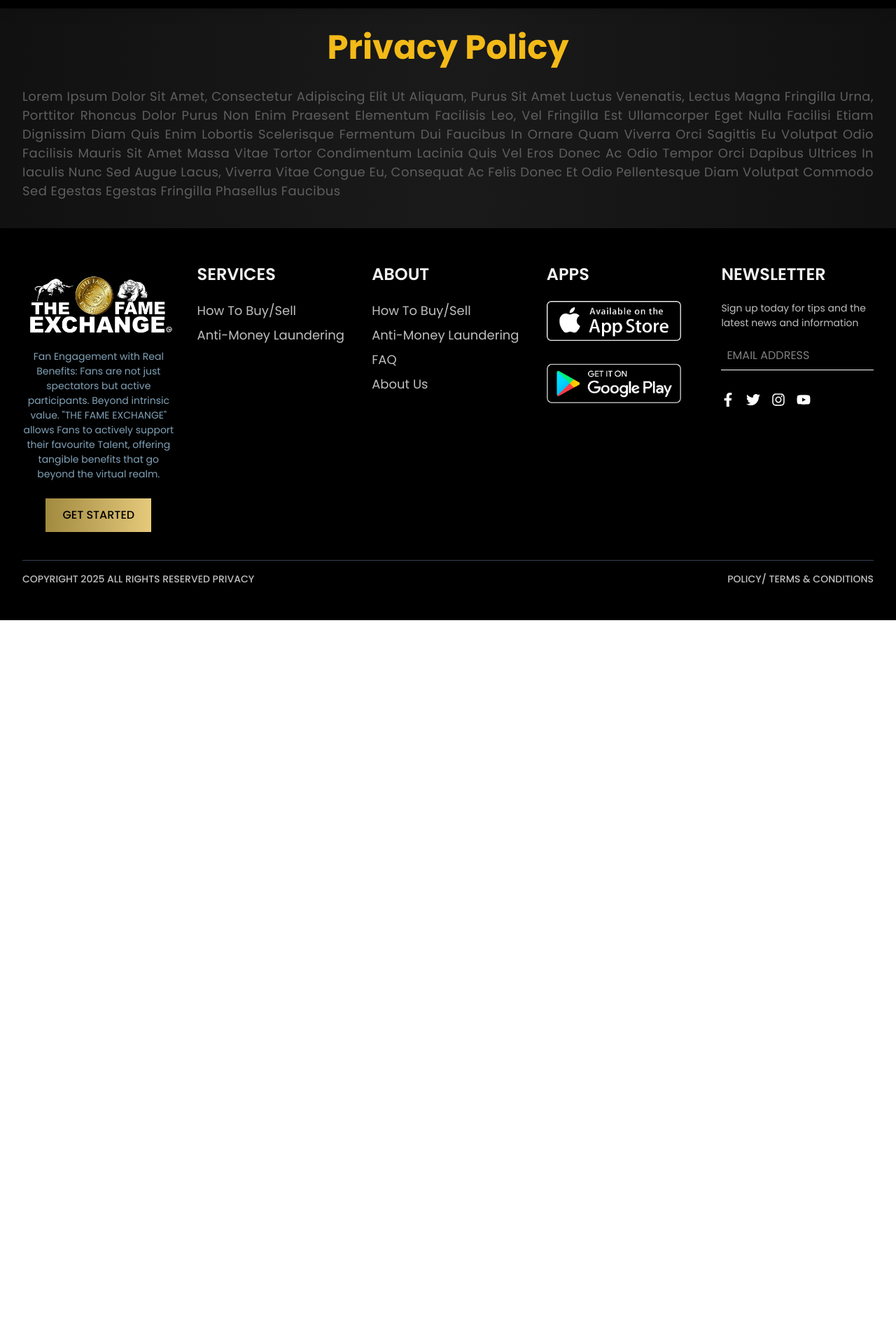
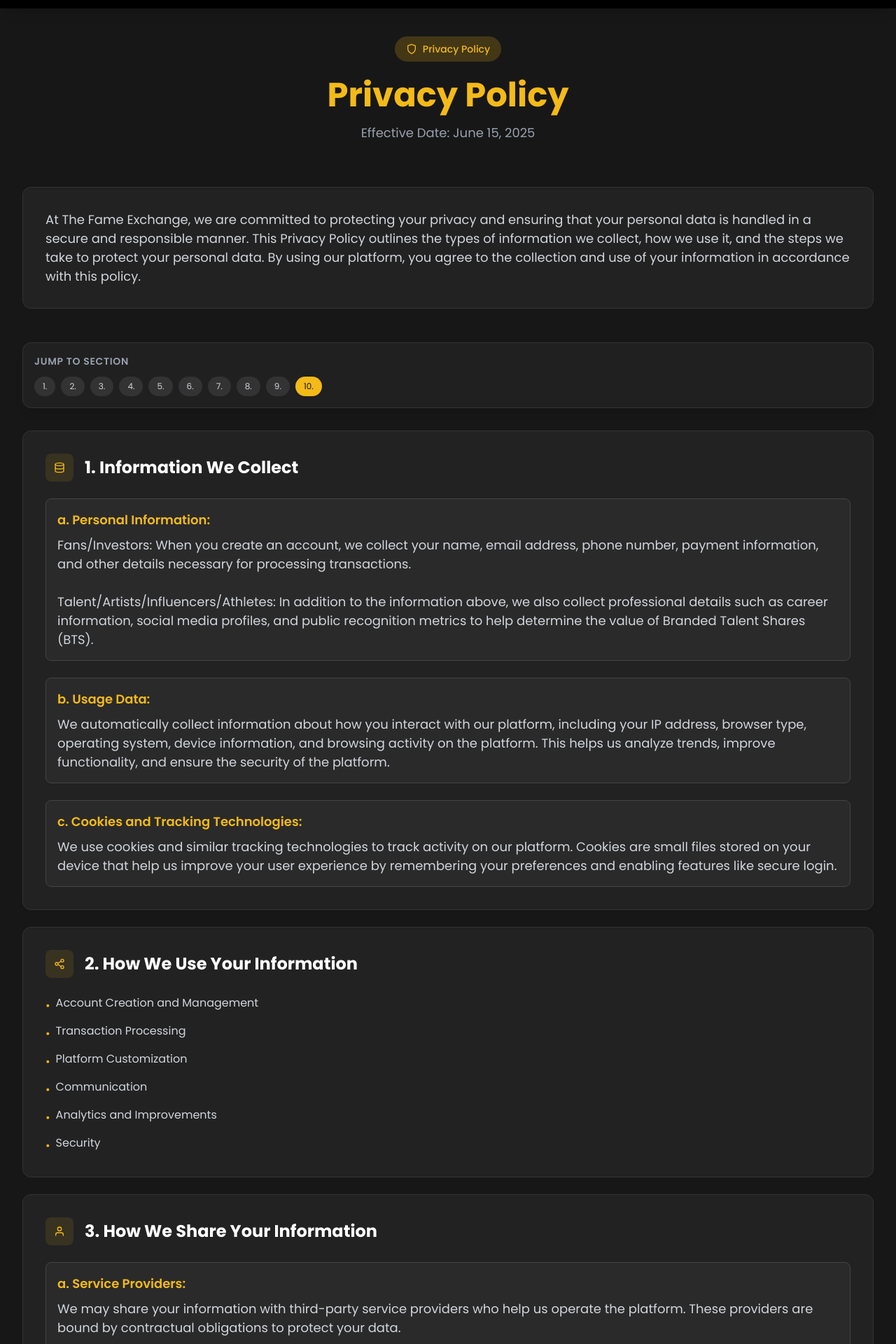
Before and after one commit to anchormediany-dev/fameexchangeReact, a React (Vite) app: page /privacy-policy in a window 1280 px wide. Shown: the part 60-1980 px from the top of the page at 70% size. Before the commit the page ends 946 px from the top, so only its background shows below. Built offline with nearby package versions, Linux system fonts and the light colour scheme.

Commit message:
Add the design of the privacy policy page

```diff
--- a/src/pages/privacy_policy/PrivacyPolicy.jsx
+++ b/src/pages/privacy_policy/PrivacyPolicy.jsx
@@ -1,35 +1,269 @@
+import { useState, useEffect } from "react";
+import {
+  FiShield,
+  FiDatabase,
+  FiUser,
+  FiShare2,
+  FiClock,
+  FiLock,
+  FiLink,
+  FiMail,
+} from "react-icons/fi";
 import Navbar from "../../components/Navbar";
 import Footer from "../../components/Footer";
+import MotionPageWrapper from "../../components/MotionPageWrapper";
 
 const PrivacyPolicy = () => {
+  const [activeSection, setActiveSection] = useState("information-collected");
+
+  const sections = [
+    {
+      id: "information-collected",
+      title: "1. Information We Collect",
+      icon: <FiDatabase className="text-[#F3BA18]" />,
+      content: [
+        {
+          subtitle: "a. Personal Information:",
+          text: `Fans/Investors: When you create an account, we collect your name, email address, phone number, payment information, and other details necessary for processing transactions.
+
+Talent/Artists/Influencers/Athletes: In addition to the information above, we also collect professional details such as career information, social media profiles, and public recognition metrics to help determine the value of Branded Talent Shares (BTS).`,
+        },
+        {
+          subtitle: "b. Usage Data:",
+          text: `We automatically collect information about how you interact with our platform, including your IP address, browser type, operating system, device information, and browsing activity on the platform. This helps us analyze trends, improve functionality, and ensure the security of the platform.`,
+        },
+        {
+          subtitle: "c. Cookies and Tracking Technologies:",
+          text: `We use cookies and similar tracking technologies to track activity on our platform. Cookies are small files stored on your device that help us improve your user experience by remembering your preferences and enabling features like secure login.`,
+        },
+      ],
+    },
+    {
+      id: "how-we-use",
+      title: "2. How We Use Your Information",
+      icon: <FiShare2 className="text-[#F3BA18]" />,
+      bullets: [
+        "Account Creation and Management",
+        "Transaction Processing",
+        "Platform Customization",
+        "Communication",
+        "Analytics and Improvements",
+        "Security",
+      ],
+    },
+    {
+      id: "how-we-share",
+      title: "3. How We Share Your Information",
+      icon: <FiUser className="text-[#F3BA18]" />,
+      content: [
+        {
+          subtitle: "a. Service Providers:",
+          text: `We may share your information with third-party service providers who help us operate the platform. These providers are bound by contractual obligations to protect your data.`,
+        },
+        {
+          subtitle: "b. Legal Compliance:",
+          text: `We may disclose your personal data if required to do so by law or in response to valid legal requests by public authorities.`,
+        },
+        {
+          subtitle: "c. Business Transfers:",
+          text: `If we are involved in a merger, acquisition, or sale of assets, your personal data may be transferred. We will notify you beforehand.`,
+        },
+      ],
+    },
+    {
+      id: "data-retention",
+      title: "4. Data Retention",
+      icon: <FiClock className="text-[#F3BA18]" />,
+      text: `We retain your personal data for as long as your account is active or as needed to provide services. Contact our support team to deactivate your account or request deletion.`,
+    },
+    {
+      id: "your-rights",
+      title: "5. Your Rights",
+      icon: <FiLock className="text-[#F3BA18]" />,
+      bullets: [
+        "Access",
+        "Rectification",
+        "Erasure",
+        "Objection",
+        "Portability",
+      ],
+      note: "To exercise these rights, contact us using the info below. We'll respond in accordance with data protection laws.",
+    },
+    {
+      id: "data-security",
+      title: "6. Data Security",
+      icon: <FiShield className="text-[#F3BA18]" />,
+      text: `We implement appropriate measures like encryption and firewalls. However, no online method is 100% secure.`,
+    },
+    {
+      id: "third-party",
+      title: "7. Third-Party Links",
+      icon: <FiLink className="text-[#F3BA18]" />,
+      text: `Our platform may link to third-party websites. We're not responsible for their privacy policies.`,
+    },
+    {
+      id: "children-privacy",
+      title: "8. Children's Privacy",
+      icon: <FiUser className="text-[#F3BA18]" />,
+      text: `We do not knowingly collect personal data from children under 13. If found, we will delete such data.`,
+    },
+    {
+      id: "policy-changes",
+      title: "9. Changes to This Policy",
+      icon: <FiClock className="text-[#F3BA18]" />,
+      text: `We may update this policy. Review periodically for updates.`,
+    },
+    {
+      id: "contact-us",
+      title: "10. Contact Us",
+      icon: <FiMail className="text-[#F3BA18]" />,
+      text: `The Fame Exchange
+Email: privacy@thefameexchange.com
+Phone: 1-800-123-4567
+Website: www.thefameexchange.com`,
+    },
+  ];
+
+  useEffect(() => {
+    const handleScroll = () => {
+      const sections = document.querySelectorAll(".policy-section");
+      sections.forEach((section) => {
+        const rect = section.getBoundingClientRect();
+        if (rect.top <= 150 && rect.bottom >= 150) {
+          setActiveSection(section.id);
+        }
+      });
+    };
+
+    window.addEventListener("scroll", handleScroll);
+    return () => window.removeEventListener("scroll", handleScroll);
+  }, []);
+
   return (
-    <div className="mt-10 lg:mt-16 flex flex-col min-h-screen">
+    <MotionPageWrapper>
+      <div className="min-h-screen bg-[#171717] text-white">
         <Navbar />
 
-      <div className="flex-grow py-10 bg-gradient-custom-vertical2 bg-gradient-custom-horizontal2">
-        <div className="container  mx-auto flex flex-col gap-8 px-4 sm:px-6 md:px-8 lg:px-12">
-          <h3 className="text-primary max-w-[1407px] text-2xl sm:text-3xl md:text-4xl lg:text-5xl text-center font-bold">
+        <div className="container mx-auto mt-10 lg:mt-16 px-4 sm:px-6 lg:px-8 py-12">
+          {/* Header */}
+          <div className="text-center mb-16">
+            <div className="inline-flex items-center px-4 py-2 rounded-full bg-[#F3BA18]/20 text-[#F3BA18] mb-6">
+              <FiShield className="mr-2" />
+              <span className="text-sm font-medium">Privacy Policy</span>
+            </div>
+            <h1 className="text-4xl md:text-5xl font-bold mb-4 text-[#F3BA18]">
               Privacy Policy
+            </h1>
+            <p className="text-xl text-gray-400">
+              Effective Date: June 15, 2025
+            </p>
+          </div>
+
+          {/* Introduction */}
+          <div className="bg-[#222222] rounded-xl p-8 mb-12 border border-[#333333]">
+            <p className="text-gray-300 text-lg leading-relaxed">
+              At The Fame Exchange, we are committed to protecting your privacy
+              and ensuring that your personal data is handled in a secure and
+              responsible manner. This Privacy Policy outlines the types of
+              information we collect, how we use it, and the steps we take to
+              protect your personal data. By using our platform, you agree to
+              the collection and use of your information in accordance with this
+              policy.
+            </p>
+          </div>
+
+          {/* Table of Contents (Sticky) */}
+          <div className="sticky top-24 z-20 mb-8 bg-[#222222]/90 backdrop-blur-sm border border-[#333333] rounded-xl p-4 shadow-lg">
+            <h3 className="text-sm font-semibold text-gray-400 mb-3 uppercase tracking-wider">
+              Jump to Section
             </h3>
+            <div className="flex flex-wrap gap-2">
+              {sections.map((section) => (
+                <button
+                  key={section.id}
+                  onClick={() => {
+                    const element = document.getElementById(section.id);
+                    element?.scrollIntoView({ behavior: "smooth" });
+                  }}
+                  className={`text-xs px-3 py-1.5 rounded-full transition-all duration-200 flex items-center ${
+                    activeSection === section.id
+                      ? "bg-[#F3BA18] text-[#171717]"
+                      : "bg-[#333333] hover:bg-[#F3BA18]/20 text-gray-300"
+                  }`}
+                >
+                  {section.title.split(" ")[0]}
+                </button>
+              ))}
+            </div>
+          </div>
 
-          <p className="text-[#5F5F5F]  max-w-[1407px] text-sm sm:text-base  md:text-lg lg:text-xl leading-relaxed sm:leading-[180%] tracking-wide font-normal text-justify">
-            Lorem Ipsum Dolor Sit Amet, Consectetur Adipiscing Elit Ut Aliquam,
-            Purus Sit Amet Luctus Venenatis, Lectus Magna Fringilla Urna,
-            Porttitor Rhoncus Dolor Purus Non Enim Praesent Elementum Facilisis
-            Leo, Vel Fringilla Est Ullamcorper Eget Nulla Facilisi Etiam
-            Dignissim Diam Quis Enim Lobortis Scelerisque Fermentum Dui Faucibus
-            In Ornare Quam Viverra Orci Sagittis Eu Volutpat Odio Facilisis
-            Mauris Sit Amet Massa Vitae Tortor Condimentum Lacinia Quis Vel Eros
-            Donec Ac Odio Tempor Orci Dapibus Ultrices In Iaculis Nunc Sed Augue
-            Lacus, Viverra Vitae Congue Eu, Consequat Ac Felis Donec Et Odio
-            Pellentesque Diam Volutpat Commodo Sed Egestas Egestas Fringilla
-            Phasellus Faucibus
+          {/* Policy Sections */}
+          <div className="space-y-6">
+            {sections.map((section) => (
+              <section
+                key={section.id}
+                id={section.id}
+                className={`policy-section bg-[#222222] rounded-xl border border-[#333333] p-8 transition-all ${
+                  activeSection === section.id ? "border-[#F3BA18]/50" : ""
+                }`}
+              >
+                <div className="flex items-center mb-6">
+                  <div className="p-3 rounded-lg mr-4 bg-[#F3BA18]/10">
+                    {section.icon}
+                  </div>
+                  <h2 className="text-2xl font-bold">{section.title}</h2>
+                </div>
+
+                {section.text && (
+                  <p className="text-gray-300 leading-relaxed whitespace-pre-line">
+                    {section.text}
                   </p>
+                )}
+
+                {section.bullets && (
+                  <ul className="mt-4 space-y-3">
+                    {section.bullets.map((bullet, i) => (
+                      <li key={i} className="flex items-start">
+                        <span className="text-[#F3BA18] mr-2 mt-1">•</span>
+                        <span className="text-gray-300">{bullet}</span>
+                      </li>
+                    ))}
+                  </ul>
+                )}
+
+                {section.note && (
+                  <div className="mt-6 p-4 bg-[#333333] border-l-4 border-[#F3BA18] rounded-r-lg">
+                    <p className="text-gray-400 italic">{section.note}</p>
+                  </div>
+                )}
+
+                {section.content && (
+                  <div className="mt-6 space-y-6">
+                    {section.content.map((content, i) => (
+                      <div
+                        key={i}
+                        className="bg-[#333333]/50 p-4 rounded-lg border border-[#444444]"
+                      >
+                        {content.subtitle && (
+                          <h3 className="text-lg font-semibold text-[#F3BA18] mb-2">
+                            {content.subtitle}
+                          </h3>
+                        )}
+                        <p className="text-gray-300 leading-relaxed whitespace-pre-line">
+                          {content.text}
+                        </p>
+                      </div>
+                    ))}
+                  </div>
+                )}
+              </section>
+            ))}
           </div>
         </div>
 
         <Footer />
       </div>
+    </MotionPageWrapper>
   );
 };
 
```
Lines whose indentation alone changed are shown as unchanged.
